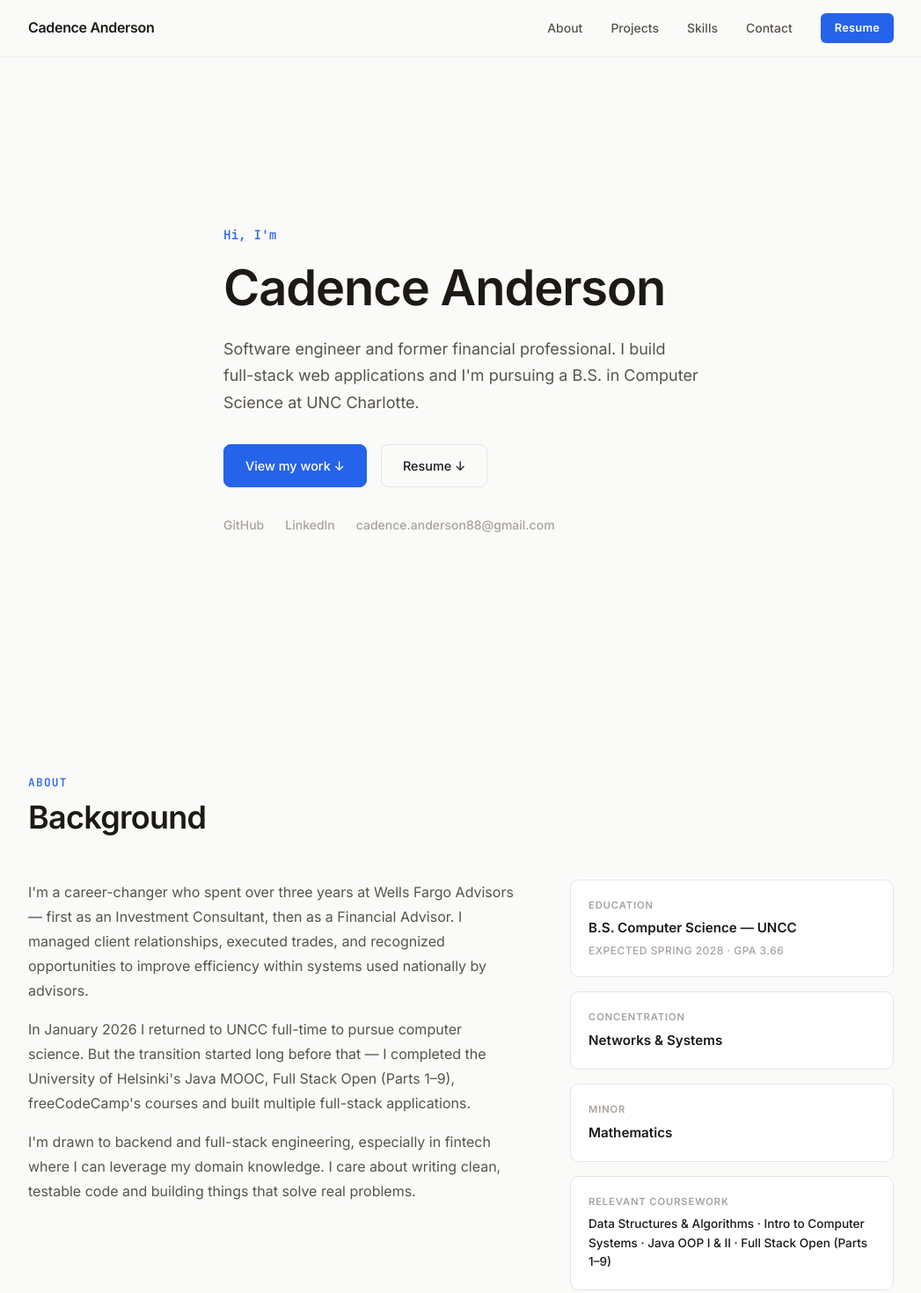
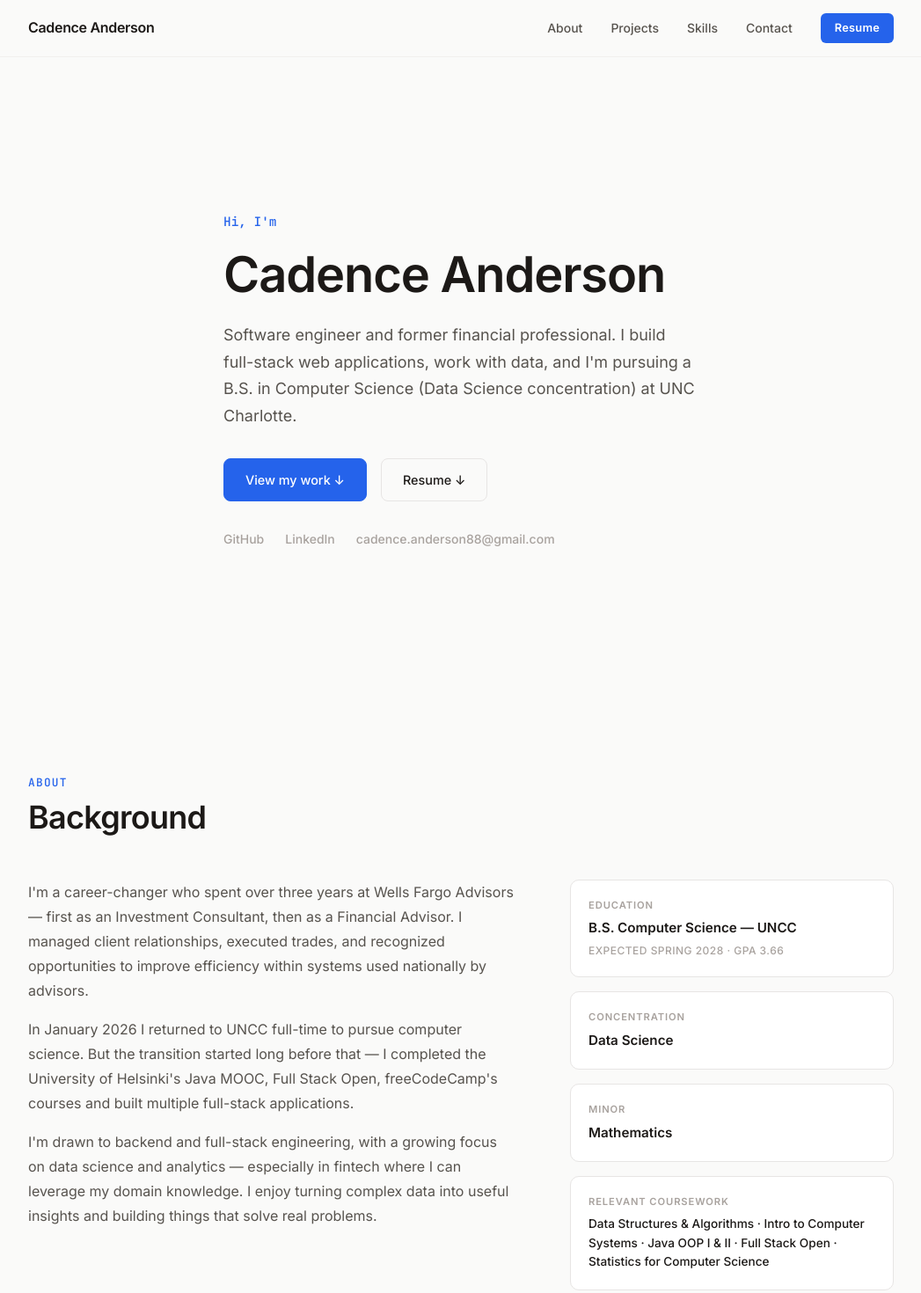
Before and after one commit to CadenceElaina/portfolio-site, a React (Vite) app: page / in a window 1280 px wide. Shown: the top 1470 px of the page at 88% size, without its empty margins (116-1163 px from the left). Built offline with nearby package versions, Linux system fonts and the light colour scheme.

Commit message:
updated resume, about me, and skills.

```diff
--- a/src/App.jsx
+++ b/src/App.jsx
@@ -28,7 +28,7 @@ const PROJECTS = [
   {
     title: "Financial Statement Analyzer",
     description:
-      "Full-stack financial services app that imports statements from PDF and CSV uploads, parses them with custom logic tailored for financial institution formats, and provides transaction categorization and data visualization.",
+      "Full-stack financial services app that imports statements from PDF and CSV uploads, parses and cleans data with custom logic tailored for financial institution formats, and provides automated transaction categorization, spending pattern analysis, and interactive data visualizations.",
     tech: ["React", "Node.js", "Express", "MongoDB"],
     github: "https://github.com/CadenceElaina/vireofi",
     live: null,
@@ -40,7 +40,7 @@ const PROJECTS = [
 const SKILLS = [
   {
     category: "Languages",
-    items: ["JavaScript (ES6+)", "Java", "Python", "C#", "SQL"],
+    items: ["JavaScript (ES6+)", "Java", "Python", "SQL"],
   },
   {
     category: "Frontend",
@@ -57,6 +57,10 @@ const SKILLS = [
   {
     category: "Tools & Platforms",
     items: ["Git", "GitHub", "Postman", "Linux/Unix", "VS Code"],
+  },
+  {
+    category: "Data Science",
+    items: ["pandas", "NumPy", "Matplotlib", "Jupyter Notebooks"],
   },
   {
     category: "Testing",
@@ -96,7 +100,7 @@ function Nav() {
             </a>
           ))}
           <a
-            href="/resume26.pdf"
+            href="/swe-resume.pdf"
             target="_blank"
             rel="noopener noreferrer"
             className="nav-resume-btn"
@@ -118,14 +122,14 @@ function Hero() {
           <h1>Cadence Anderson</h1>
           <p className="hero-description">
             Software engineer and former financial professional. I build
-            full-stack web applications and I'm pursuing a B.S. in Computer
-            Science at UNC Charlotte.
+            full-stack web applications, work with data, and I'm pursuing a B.S.
+            in Computer Science (Data Science concentration) at UNC Charlotte.
           </p>
           <div className="hero-cta">
             <a href="#projects" className="btn btn-primary">
               View my work ↓
             </a>
-            <a href="/resume26.pdf" download className="btn btn-secondary">
+            <a href="/swe-resume.pdf" download className="btn btn-secondary">
               Resume ↓
             </a>
           </div>
@@ -176,15 +180,14 @@ function About() {
             <p>
               In January 2026 I returned to UNCC full-time to pursue computer
               science. But the transition started long before that — I completed
-              the University of Helsinki's Java MOOC, Full Stack Open (Parts
-              1–9), freeCodeCamp's courses and built multiple full-stack
-              applications.
+              the University of Helsinki's Java MOOC, Full Stack Open,
+              freeCodeCamp's courses and built multiple full-stack applications.
             </p>
             <p>
-              I'm drawn to backend and full-stack engineering, especially in
-              fintech where I can leverage my domain knowledge. I care about
-              writing clean, testable code and building things that solve real
-              problems.
+              I'm drawn to backend and full-stack engineering, with a growing
+              focus on data science and analytics — especially in fintech where
+              I can leverage my domain knowledge. I enjoy turning complex data
+              into useful insights and building things that solve real problems.
             </p>
           </div>
           <div className="about-details">
@@ -195,7 +198,7 @@ function About() {
             </div>
             <div className="detail-item">
               <p className="detail-label">Concentration</p>
-              <p className="detail-value">Networks &amp; Systems</p>
+              <p className="detail-value">Data Science</p>
             </div>
             <div className="detail-item">
               <p className="detail-label">Minor</p>
@@ -205,7 +208,8 @@ function About() {
               <p className="detail-label">Relevant Coursework</p>
               <p className="detail-value detail-value-sm">
                 Data Structures &amp; Algorithms · Intro to Computer Systems ·
-                Java OOP I &amp; II · Full Stack Open (Parts 1–9)
+                Java OOP I &amp; II · Full Stack Open · Statistics for Computer
+                Science
               </p>
             </div>
           </div>
```
Also changed, not shown: 1 other file (tests, documents, lock files or other folders).
